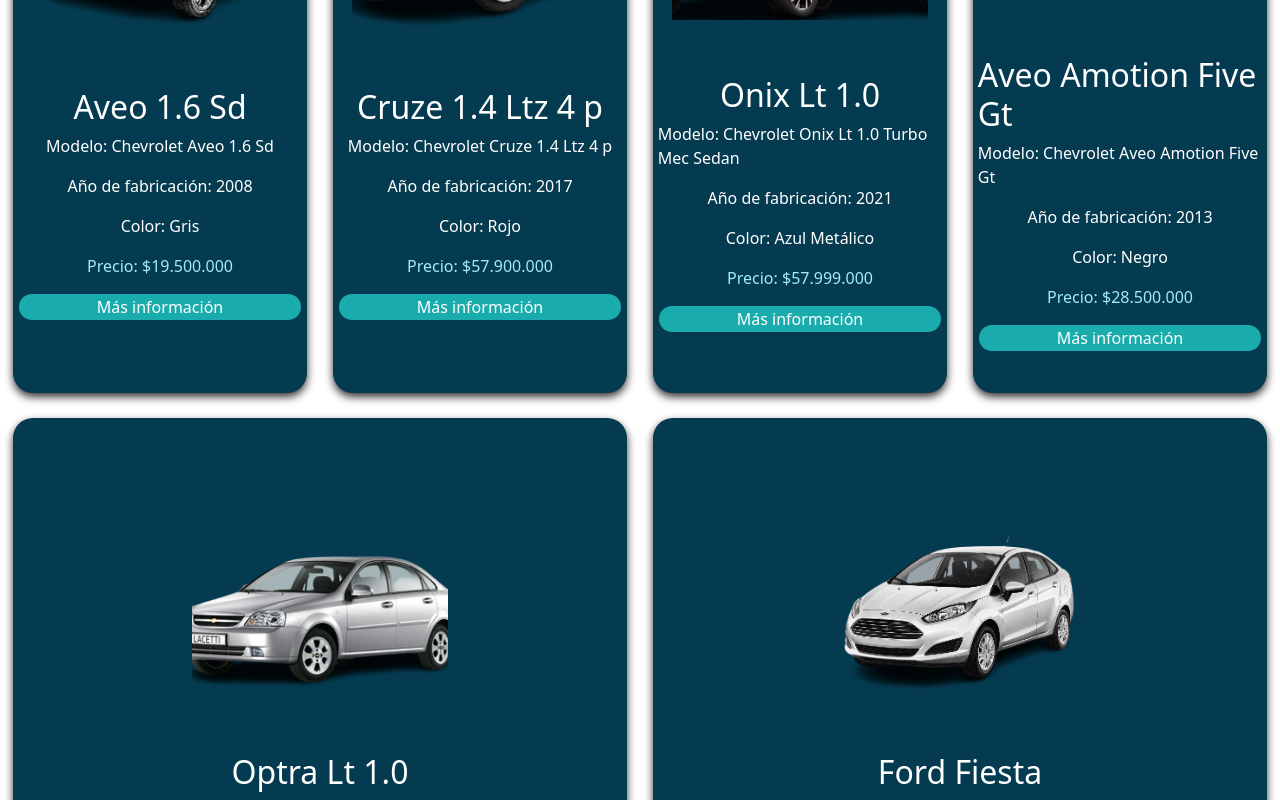
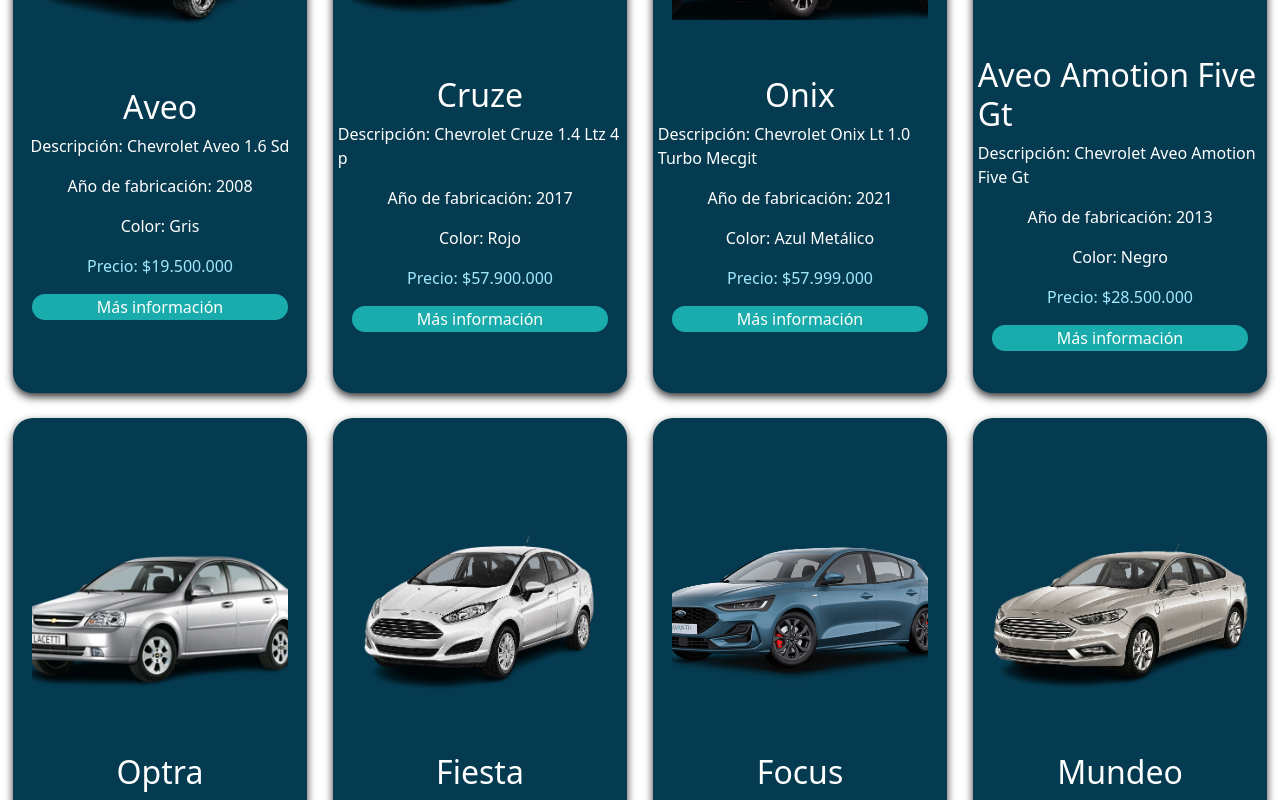
Before and after one commit to JulianCastillo14/SaCars, a React (Create React App) app: page /automoviles in a window 1280 px wide. Shown: the part 260-1060 px from the top of the page. Built offline with nearby package versions, Linux system fonts and the light colour scheme.

Commit message:
Modificando un poco el componente de  vehiculo

```diff
--- a/src/frontend/components/Vehiculo.jsx
+++ b/src/frontend/components/Vehiculo.jsx
@@ -1,15 +1,15 @@
 import React from 'react';
 import '../styles/Vehiculo.css'
 
-const Vehiculo = ({ imagen, descripcion, modelo, anio, color, precio }) => {
+const Vehiculo = ({ imagen, modelo, descripcion, anio, color, precio }) => {
     return (
         <div className='vehiculo'>
             <figure className='container-img-vehiculo'>
                 <img src={imagen} alt={descripcion} />
             </figure>
             <div className='vehiculo-info'>
-                <h2>{descripcion}</h2>
-                <p>Modelo: {modelo}</p>
+                <h2>{modelo}</h2>
+                <p>Descripción: {descripcion}</p>
                 <p>Año de fabricación: {anio}</p>
                 <p>Color: {color}</p>
                 <p id='precio'>Precio: ${precio}</p>
--- a/src/frontend/screens/Automoviles.jsx
+++ b/src/frontend/screens/Automoviles.jsx
@@ -6,6 +6,8 @@
 import Auto4 from '../assets/images/Automoviles/aveoGT-chevrolet.png';
 import Auto5 from '../assets/images/Automoviles/optra-chevrolet.png';
 import Auto6 from '../assets/images/Automoviles/fiesta-ford.png';
+import Auto7 from '../assets/images/Automoviles/focus-ford.png';
+import Auto8 from '../assets/images/Automoviles/mundeo-ford.png';
 
 import '../styles/Automoviles.css'
 
@@ -14,51 +16,67 @@
     <div id='container-automoviles'>
       <Vehiculo
             imagen= {Auto1}
-            descripcion='Aveo 1.6 Sd'
-            modelo='Chevrolet Aveo 1.6 Sd'
+            modelo='Aveo'
+            descripcion='Chevrolet Aveo 1.6 Sd'
             anio='2008'
             color='Gris'
             precio='19.500.000'
         />
         <Vehiculo
             imagen= {Auto2}
-            descripcion='Cruze 1.4 Ltz 4 p'
-            modelo='Chevrolet Cruze 1.4 Ltz 4 p'
+            modelo='Cruze'
+            descripcion='Chevrolet Cruze 1.4 Ltz 4 p'
             anio='2017'
             color='Rojo'
             precio='57.900.000'
         />
         <Vehiculo
             imagen= {Auto3}
-            descripcion='Onix Lt 1.0'
-            modelo='Chevrolet Onix Lt 1.0 Turbo Mec Sedan'
+            modelo='Onix'
+            descripcion='Chevrolet Onix Lt 1.0 Turbo Mecgit '
             anio='2021'
             color='Azul Metálico'
             precio='57.999.000'
         />
         <Vehiculo
-              imagen= {Auto4}
-              descripcion='Aveo Amotion Five Gt'
-              modelo='Chevrolet Aveo Amotion Five Gt'
-              anio='2013'
-              color='Negro'
-              precio='28.500.000'
+            imagen= {Auto4}
+            modelo='Aveo Amotion Five Gt'
+            descripcion='Chevrolet Aveo Amotion Five Gt'
+            anio='2013'
+            color='Negro'
+            precio='28.500.000'
         />
         <Vehiculo
             imagen= {Auto5}
-            descripcion='Optra Lt 1.0'
-            modelo='Chevrolet Optra Lt 1.0'
+            modelo='Optra'
+            descripcion='Chevrolet Optra Lt 1.0'
             anio='2010'
             color='Gris'
             precio='17.000.000'
         />
         <Vehiculo
             imagen= {Auto6}
-            descripcion='Ford Fiesta'
-            modelo='Ford Fiesta Se 1.6 Mec'
+            modelo='Fiesta'
+            descripcion='Ford Fiesta Se 1.6 Mec'
             anio='2018'
             color='Blanco'
             precio='45.490.000'
+        />
+        <Vehiculo
+            imagen= {Auto7}
+            modelo='Focus'
+            descripcion='Ford Focus 2.0 Se'
+            anio='2018'
+            color='Blanco'
+            precio='39.700.000'
+        />
+        <Vehiculo
+            imagen= {Auto8}
+            modelo='Mundeo'
+            descripcion='Ford Mundeo'
+            anio='2017'
+            color='Marrón'
+            precio='125.900.000'
         />
     </div>
   )
--- a/src/frontend/styles/Vehiculo.css
+++ b/src/frontend/styles/Vehiculo.css
@@ -41,7 +41,7 @@
     border-radius: 20px;
     color: white;
     margin-bottom: 10px;
-    width: 22vw;
+    width: 20vw;
 }
 #precio{
     color: #A0E9FF;
```
Also changed, not shown: src/frontend/assets/images/Automoviles/focus-ford.png (added), src/frontend/assets/images/Automoviles/mundeo-ford.png (added).
